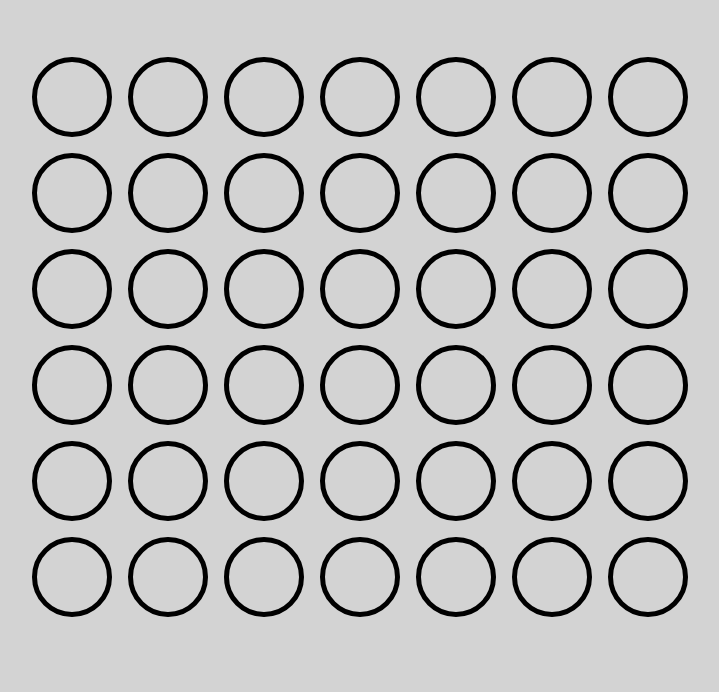
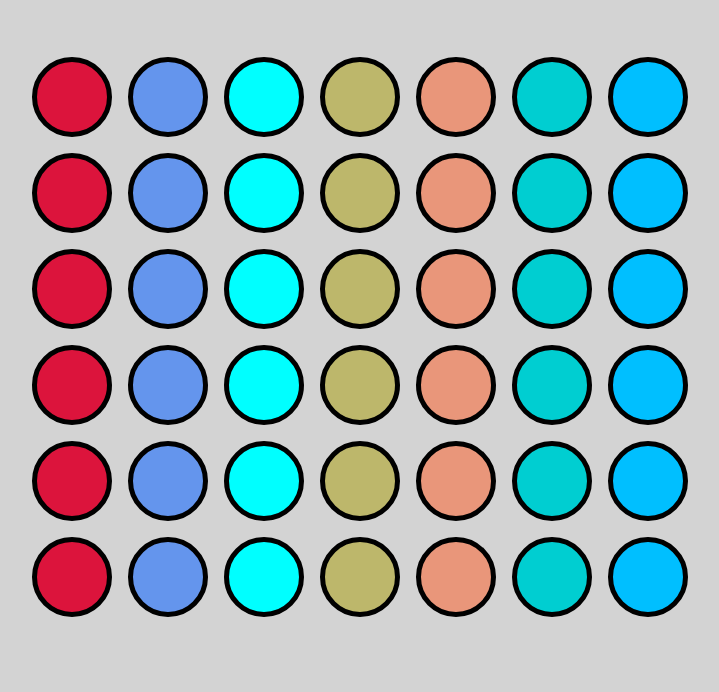
Before and after one commit to blaksnoopy/connect4, a plain HTML site: page index.html in a window 1280 px wide. Shown: the part 108-800 px from the top of the page, without its empty margins (280-999 px from the left). Drawn offline with Linux system fonts and the light colour scheme; a web font is replaced by a local one.

Commit message:
select columns

```diff
--- a/css/style.css
+++ b/css/style.css
@@ -26,4 +26,33 @@
   h1 {
       text-align: center;
       font-size: 50px;
+      font-family: 'Diplomata', cursive;
   }
+
+  .column1 {
+    background-color: crimson;
+  }
+
+  .column2 {
+    background-color: cornflowerblue;
+  }
+
+  .column3 {
+    background-color: cyan;
+  }
+
+  .column4 {
+    background-color: darkkhaki;
+  }
+
+  .column5 {
+    background-color: darksalmon;
+  }
+
+  .column6 {
+    background-color: darkturquoise;
+  }
+
+  .column7 {
+    background-color: deepskyblue;
+  }
--- a/index.html
+++ b/index.html
@@ -6,54 +6,60 @@
     <meta http-equiv="X-UA-Compatible" content="ie=edge">
     <link rel="stylesheet" href="css/style.css">
     <script defer type="text/javascript" src="js/main.js"></script>
+    <link href="https://fonts.googleapis.com/css?family=Diplomata&display=swap" rel="stylesheet">
     <title>Connect 4</title>
 </head>
 <body>
     <h1>Connect 4</h1>
     <h2></h2>
     <section class="container">
-        <div class='cell' id="0"></div>
-        <div class='cell' id="1"></div>
-        <div class='cell' id="2"></div>
-        <div class='cell' id="3"></div>
-        <div class='cell' id="4"></div>
-        <div class='cell' id="5"></div>
-        <div class='cell' id="6"></div>
-        <div class='cell' id="7"></div>
-        <div class='cell' id="8"></div>
-        <div class='cell' id="9"></div>
-        <div class='cell' id="10"></div>
-        <div class='cell' id="11"></div>
-        <div class='cell' id="12"></div>
-        <div class='cell' id="13"></div>
-        <div class='cell' id="14"></div>
-        <div class='cell' id="15"></div>
-        <div class='cell' id="16"></div>
-        <div class='cell' id="17"></div>
-        <div class='cell' id="18"></div>
-        <div class='cell' id="19"></div>
-        <div class='cell' id="20"></div>
-        <div class='cell' id="21"></div>
-        <div class='cell' id="22"></div>
-        <div class='cell' id="23"></div>
-        <div class='cell' id="24"></div>
-        <div class='cell' id="25"></div>
-        <div class='cell' id="26"></div>
-        <div class='cell' id="27"></div>
-        <div class='cell' id="28"></div>
-        <div class='cell' id="29"></div>
-        <div class='cell' id="30"></div>
-        <div class='cell' id="31"></div>
-        <div class='cell' id="32"></div>
-        <div class='cell' id="33"></div>
-        <div class='cell' id="34"></div>
-        <div class='cell' id="35"></div>
-        <div class='cell' id="36"></div>
-        <div class='cell' id="37"></div>
-        <div class='cell' id="38"></div>
-        <div class='cell' id="39"></div>
-        <div class='cell' id="40"></div>
-        <div class='cell' id="41"></div>
+        <div class='column1' id="0"></div>
+        <div class='column2' id="1"></div>
+        <div class='column3' id="2"></div>
+        <div class='column4' id="3"></div>
+        <div class='column5' id="4"></div>
+        <div class='column6' id="5"></div>
+        <div class='column7' id="6"></div>
+
+        <div class='column1' id="7"></div>
+        <div class='column2' id="8"></div>
+        <div class='column3' id="9"></div>
+        <div class='column4' id="10"></div>
+        <div class='column5' id="11"></div>
+        <div class='column6' id="12"></div>
+        <div class='column7' id="13"></div>
+
+        <div class='column1' id="14"></div>
+        <div class='column2' id="15"></div>
+        <div class='column3' id="16"></div>
+        <div class='column4' id="17"></div>
+        <div class='column5' id="18"></div>
+        <div class='column6' id="19"></div>
+        <div class='column7' id="20"></div>
+
+        <div class='column1' id="21"></div>
+        <div class='column2' id="22"></div>
+        <div class='column3' id="23"></div>
+        <div class='column4' id="24"></div>
+        <div class='column5' id="25"></div>
+        <div class='column6' id="26"></div>
+        <div class='column7' id="27"></div>
+
+        <div class='column1' id="28"></div>
+        <div class='column2' id="29"></div>
+        <div class='column3' id="30"></div>
+        <div class='column4' id="31"></div>
+        <div class='column5' id="32"></div>
+        <div class='column6' id="33"></div>
+        <div class='column7' id="34"></div>
+
+        <div class='column1' id="35"></div>
+        <div class='column2' id="36"></div>
+        <div class='column3' id="37"></div>
+        <div class='column4' id="38"></div>
+        <div class='column5' id="39"></div>
+        <div class='column6' id="40"></div>
+        <div class='column7' id="41"></div>
     </section>
 </body>
 </html>
--- a/js/main.js
+++ b/js/main.js
@@ -1,23 +1,40 @@
 //variables
-let player, board, winner, turn, colors, spaces
+let player, board, winner, playerTurn, colors, spaces,
+    container, column1, column2, column3, column4, column5, column6, column7;
 
 
 spaces = document.querySelectorAll('div');
-let container = document.querySelector('.container');
+container = document.querySelector('.container');
 colors = [
     emptySpace = null,
-    player1 = 'purple',
+    player1 = 'red',
     player2 = 'yellow'
 ]
+board = [
+    [0, 0, 0, 0, 0, 0],
+    [0, 0, 0, 0, 0, 0],
+    [0, 0, 0, 0, 0, 0],
+    [0, 0, 0, 0, 0, 0],
+    [0, 0, 0, 0, 0, 0],
+    [0, 0, 0, 0, 0, 0],
+    [0, 0, 0, 0, 0, 0]
+];
+
+column1 = document.querySelectorAll('.column1');
+column2 = document.querySelectorAll('.column2');
+column3 = document.querySelectorAll('.column3');
+column4 = document.querySelectorAll('.column4');
+column5 = document.querySelectorAll('.column5');
+column6 = document.querySelectorAll('.column6');
+column7 = document.querySelectorAll('.column7');
 
 
 
 //initialize game
 init();
 function init() {
-    turn = 1;
+    playerTurn = player1;
     winner = null;
-    container.addEventListener('click', handleClick);
 }
 
 
@@ -30,5 +47,4 @@ container.addEventListener('click', handleClick);
 
 function handleClick(evt) {
     if(evt.target.tagname !== 'DIV') return;
-    console.log(evt.target);
 }
```
